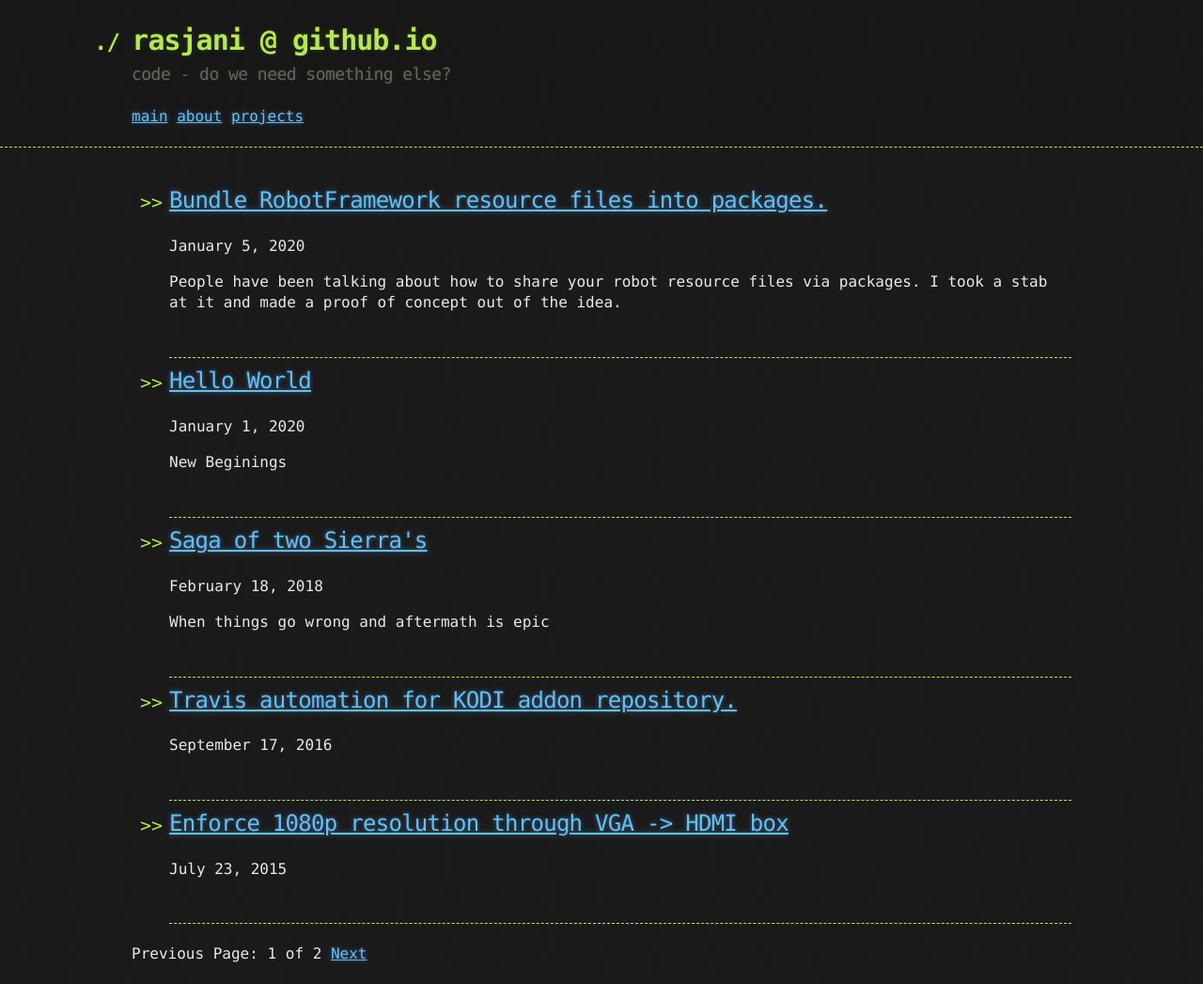
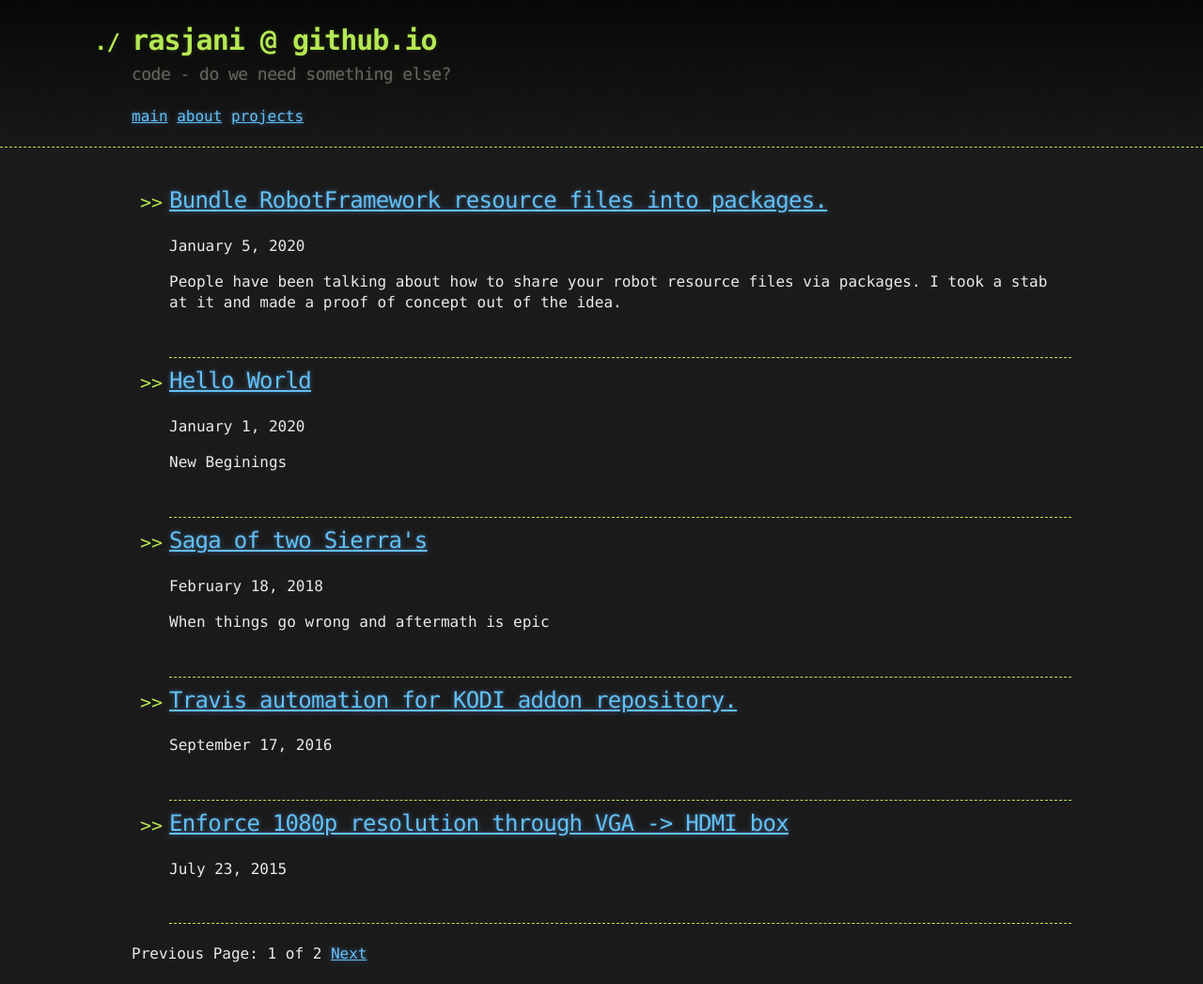
Before and after one commit to rasjani/rasjani.github.io, a Jekyll site: the page built from index.html, in a window 1280 px wide. Shown: the whole page at 94% size. Built offline with Jekyll 4.4.1, drawn with Linux system fonts in a browser that asks for light colours; the list of posts is cut into pages by our own code.

Commit message:
header background

```diff
--- a/_sass/jekyll-theme-hacker.scss
+++ b/_sass/jekyll-theme-hacker.scss
@@ -45,9 +45,14 @@
 */
 
 header {
-  background: rgba(0, 0, 0, 0.1);
+  background:
+        linear-gradient(
+          rgba(0, 0, 0, 0.7),
+          rgba(0, 0, 0, 0.10)
+        ),
+        url("/images/headerbackground.jpg");
   width: 100%;
-  border-bottom: 1px dashed $conifer; //header;
+  border-bottom: 1px dashed $conifer;
   padding: 20px 0;
   margin: 0 0 40px 0;
 }
```
Also changed, not shown: assets/images/headerbackground.jpg (added).
